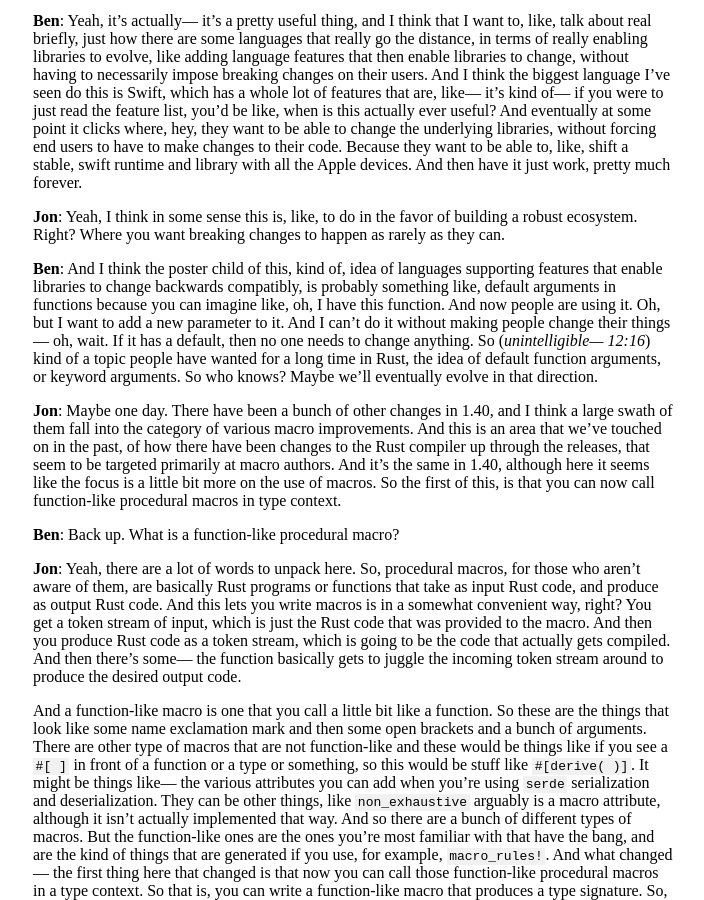
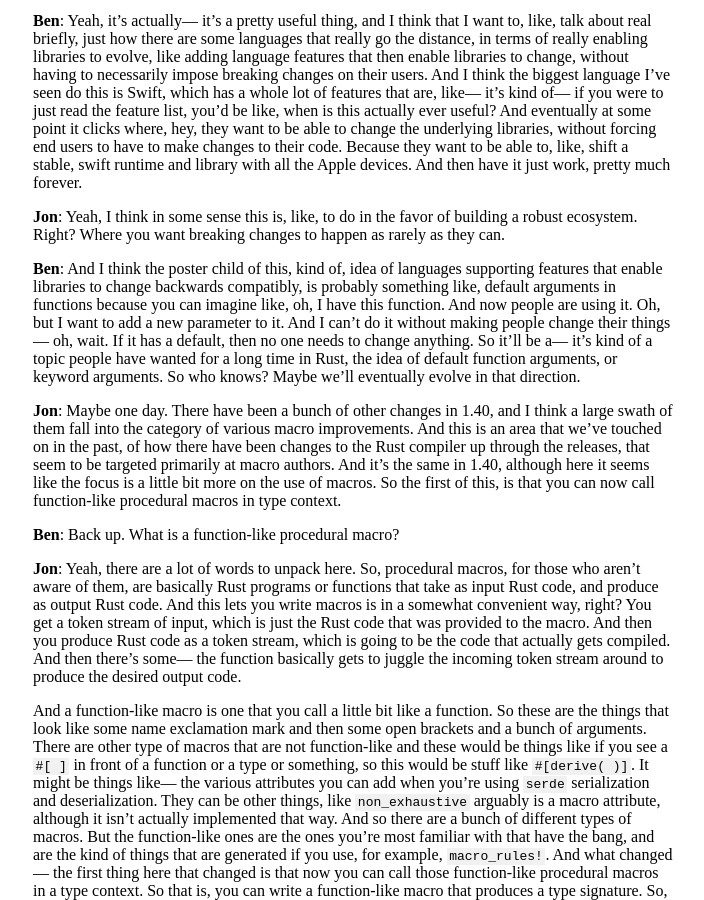
Before and after one commit to rustacean-station/rustacean-station.org, a Jekyll site: the page built from _transcripts/010-rust-1.40.0.md, in a window 1280 px wide and 900 px high, scrolled down 2992 px. Shown: the whole window, without its empty margins (287-991 px from the left). Built offline with Jekyll 4.4.1, drawn with Linux system fonts in a browser that asks for light colours; some of the changed text lies outside the part shown.

Commit message:
episode 011 transcript corrections
Miscellaneous corrections from PR review.

```diff
--- a/_transcripts/010-rust-1.40.0.md
+++ b/_transcripts/010-rust-1.40.0.md
@@ -188,7 +188,7 @@ probably something like, default arguments in functions because you can imagine
 like, oh, I have this function. And now people are using it. Oh, but I want to
 add a new parameter to it. And I can't do it without making people change their
 things— oh, wait. If it has a default, then no one needs to change anything. So
-(_unintelligible— 12:16_) kind of a topic people have wanted for a long time in
+it'll be a— it's kind of a topic people have wanted for a long time in
 Rust, the idea of default function arguments, or keyword arguments. So who
 knows? Maybe we'll eventually evolve in that direction.
 
```
Also changed, not shown: other parts of _transcripts/010-rust-1.40.0.md (+1 -1 lines).
